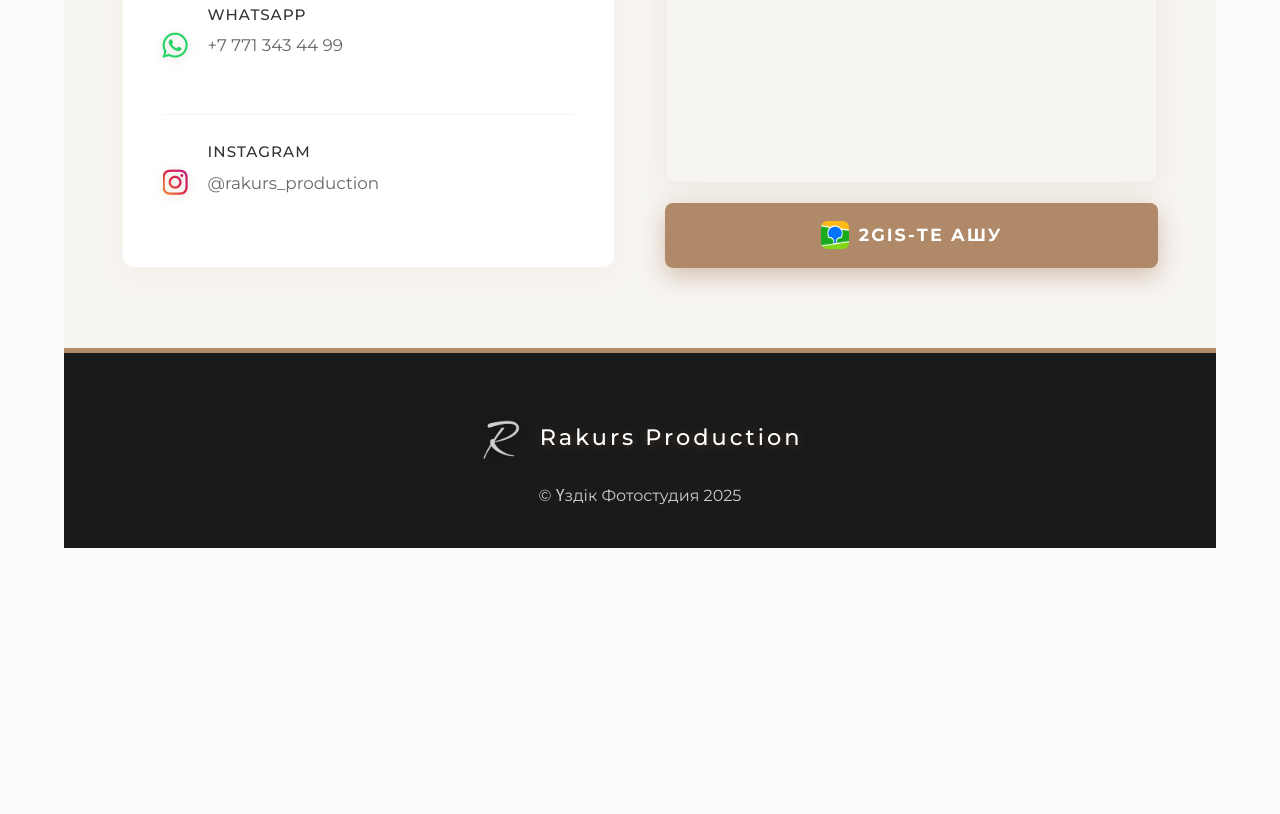
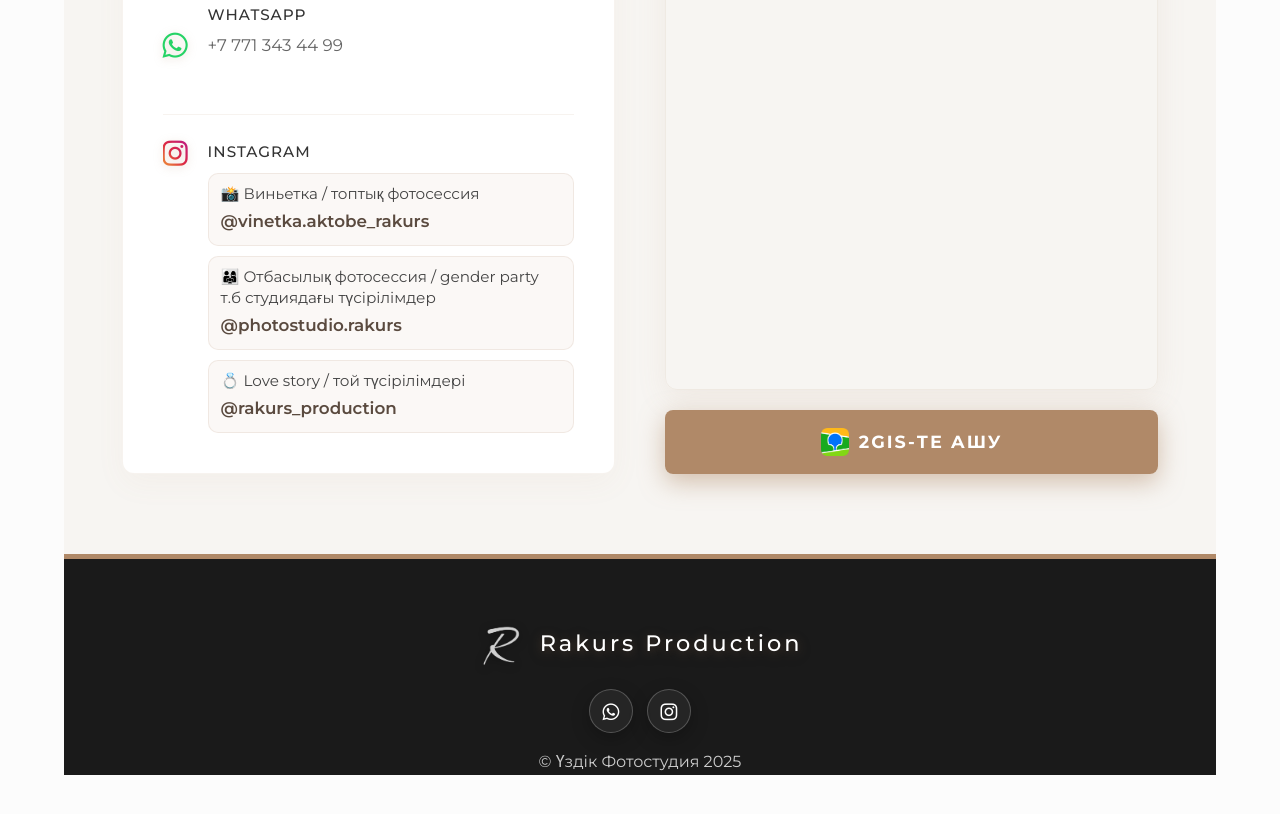
Before and after one commit to tynyshtykbektai1-ship-it/rakursproduction, a plain HTML site: page index.html in a window 1280 px wide. Shown: the part 6875-7689 px from the top of the page. Before the commit the page ends 7503 px from the top, so only its background shows below. Drawn offline with nearby package versions, Linux system fonts and the light colour scheme.

Commit message:
vinetta version

```diff
--- a/css/style.css
+++ b/css/style.css
@@ -129,17 +129,36 @@ body {
 /* Burger Menu for Mobile */
 .burger {
     display: none;
+    align-items: center;
+    gap: 10px;
+    width: auto;
+    height: auto;
+    padding: 8px 12px;
+    background: transparent;
+    border: 1px solid rgba(176, 137, 104, 0.25);
+    border-radius: 999px;
+    cursor: pointer;
+    z-index: 101;
+}
+
+.burger-label {
+    display: none;
+    font-size: 0.78rem;
+    font-weight: 600;
+    letter-spacing: 0.08em;
+    text-transform: uppercase;
+    color: var(--text-color);
+}
+
+.burger-lines {
+    width: 30px;
+    height: 20px;
+    display: flex;
     flex-direction: column;
     justify-content: space-between;
-    width: 30px;
-    height: 20px;
-    background: transparent;
-    border: none;
-    cursor: pointer;
-    z-index: 101;
-}
-
-.burger span {
+}
+
+.burger-lines span {
     width: 100%;
     height: 2px;
     background-color: var(--text-color);
@@ -355,10 +374,16 @@ body {
         font-size: 1.5rem;
     }
 
-    .burger { display: flex; }
-    .burger.active span:nth-child(1) { transform: translateY(9px) rotate(45deg); }
-    .burger.active span:nth-child(2) { opacity: 0; }
-    .burger.active span:nth-child(3) { transform: translateY(-9px) rotate(-45deg); }
+    .burger {
+        display: inline-flex;
+        background: rgba(255, 255, 255, 0.78);
+        backdrop-filter: blur(8px);
+        box-shadow: 0 8px 18px rgba(0, 0, 0, 0.08);
+    }
+    .burger-label { display: inline-block; }
+    .burger.active .burger-lines span:nth-child(1) { transform: translateY(9px) rotate(45deg); }
+    .burger.active .burger-lines span:nth-child(2) { opacity: 0; }
+    .burger.active .burger-lines span:nth-child(3) { transform: translateY(-9px) rotate(-45deg); }
 }
 
 /* Base Utility Classes */
@@ -1322,6 +1347,36 @@ body {
 .contact-item p, .contact-item a { color: #666; text-decoration: none; transition: var(--transition); font-size: 1.05rem; }
 .contact-item a:hover { color: var(--accent-color); text-shadow: 0 0 8px rgba(176, 137, 104, 0.4); }
 
+.contact-item-instagram {
+    align-items: flex-start;
+}
+
+.instagram-links-list {
+    display: grid;
+    gap: 10px;
+    margin-top: 8px;
+}
+
+.instagram-links-item {
+    background: rgba(176, 137, 104, 0.06);
+    border: 1px solid rgba(176, 137, 104, 0.14);
+    border-radius: 10px;
+    padding: 10px 12px;
+    display: grid;
+    gap: 4px;
+}
+
+.instagram-links-label {
+    color: #444;
+    font-size: 0.95rem;
+    line-height: 1.35;
+}
+
+.instagram-links-item a {
+    font-weight: 600;
+    color: #5a4a3f;
+}
+
 .btn-glow {
     box-shadow: 0 8px 25px rgba(176, 137, 104, 0.5);
     transition: all 0.4s ease;
@@ -1354,9 +1409,14 @@ body {
 .footer {
     background: #1a1a1a;
     color: #ccc;
-    padding: 60px 0 40px;
+    padding: 60px 0 0;
     text-align: center;
     border-top: 5px solid var(--accent-color);
+}
+
+.footer-content {
+    margin-bottom: 0;
+    padding-bottom: 0;
 }
 .footer-logo {
     display: flex;
@@ -1374,6 +1434,43 @@ body {
     text-shadow: 0 2px 10px rgba(176, 137, 104, 0.4);
 }
 .footer-logo-img { height: 50px; width: auto; filter: brightness(0) invert(1); opacity: 0.8; }
+
+.footer-social {
+    display: flex;
+    justify-content: center;
+    align-items: center;
+    gap: 14px;
+    margin: 12px 0 16px;
+}
+
+.footer-social-link {
+    width: 44px;
+    height: 44px;
+    border-radius: 50%;
+    display: inline-flex;
+    align-items: center;
+    justify-content: center;
+    color: #fff;
+    text-decoration: none;
+    border: 1px solid rgba(255, 255, 255, 0.22);
+    background: rgba(255, 255, 255, 0.05);
+    box-shadow: 0 6px 18px rgba(0, 0, 0, 0.25);
+    transition: transform 0.25s ease, box-shadow 0.25s ease, border-color 0.25s ease;
+}
+
+.footer-social-link i {
+    font-size: 1.2rem;
+}
+
+.footer-social-link:hover {
+    transform: translateY(-2px);
+    border-color: rgba(176, 137, 104, 0.75);
+    box-shadow: 0 10px 22px rgba(176, 137, 104, 0.26);
+}
+
+.footer-content p {
+    margin-bottom: 0;
+}
 
 /* Vignette Clickable Card */
 .clickable-service {
--- a/index.html
+++ b/index.html
@@ -34,10 +34,13 @@
                     <li><a href="#contacts">Байланыс</a></li>
                 </ul>
             </nav>
-            <button class="burger" aria-label="Menu">
-                <span></span>
-                <span></span>
-                <span></span>
+            <button class="burger" aria-label="Открыть меню" aria-expanded="false">
+                <span class="burger-label">Меню</span>
+                <span class="burger-lines" aria-hidden="true">
+                    <span></span>
+                    <span></span>
+                    <span></span>
+                </span>
             </button>
         </div>
     </header>
@@ -392,13 +395,26 @@
                             </div>
                         </div>
 
-                        <div class="contact-item">
-                            <a href="https://www.instagram.com/rakurs_production?utm_source=ig_web_button_share_sheet&igsh=ZDNlZDc0MzIxNw==" target="_blank" class="contact-icon-link instagram-icon">
+                        <div class="contact-item contact-item-instagram">
+                            <a href="https://www.instagram.com/vinetka.aktobe_rakurs?igsh=czYyMWZvamx6Znhs" target="_blank" class="contact-icon-link instagram-icon">
                                 <i class="fa-brands fa-instagram"></i>
                             </a>
                             <div>
                                 <h4>Instagram</h4>
-                                <p><a href="https://www.instagram.com/rakurs_production?utm_source=ig_web_button_share_sheet&igsh=ZDNlZDc0MzIxNw==" target="_blank">@rakurs_production</a></p>
+                                <div class="instagram-links-list">
+                                    <div class="instagram-links-item">
+                                        <span class="instagram-links-label">📸 Виньетка / топтық фотосессия</span>
+                                        <a href="https://www.instagram.com/vinetka.aktobe_rakurs?igsh=czYyMWZvamx6Znhs" target="_blank">@vinetka.aktobe_rakurs</a>
+                                    </div>
+                                    <div class="instagram-links-item">
+                                        <span class="instagram-links-label">👨‍👩‍👧 Отбасылық фотосессия / gender party т.б студиядағы түсірілімдер</span>
+                                        <a href="https://www.instagram.com/photostudio.rakurs?igsh=M21reW9pa2xxdWpn" target="_blank">@photostudio.rakurs</a>
+                                    </div>
+                                    <div class="instagram-links-item">
+                                        <span class="instagram-links-label">💍 Love story / той түсірілімдері</span>
+                                        <a href="https://www.instagram.com/rakurs_production?igsh=Y2VkbnRlMWhyeHJo" target="_blank">@rakurs_production</a>
+                                    </div>
+                                </div>
                             </div>
                         </div>
                     </div>
@@ -1241,6 +1257,28 @@
                         <img src="img/logo.png" alt="Rakurs" class="footer-logo-img">
                         <span class="footer-logo-text">Rakurs Production</span>
                     </div>
+                    <div class="footer-social" aria-label="Әлеуметтік желілер">
+                        <a
+                            class="footer-social-link"
+                            href="https://wa.me/77713434499"
+                            target="_blank"
+                            rel="noopener noreferrer"
+                            aria-label="WhatsApp"
+                            title="WhatsApp"
+                        >
+                            <i class="fa-brands fa-whatsapp"></i>
+                        </a>
+                        <a
+                            class="footer-social-link"
+                            href="https://www.instagram.com/rakurs_production?igsh=Y2VkbnRlMWhyeHJo"
+                            target="_blank"
+                            rel="noopener noreferrer"
+                            aria-label="Instagram"
+                            title="Instagram"
+                        >
+                            <i class="fa-brands fa-instagram"></i>
+                        </a>
+                    </div>
                     <p>&copy; Үздік Фотостудия 2025</p>
                 </div>
             </div>
--- a/js/script.js
+++ b/js/script.js
@@ -9,6 +9,15 @@ document.addEventListener('DOMContentLoaded', () => {
         burger.classList.toggle('active');
         nav.classList.toggle('active');
         document.body.classList.toggle('no-scroll');
+
+        const isOpen = nav.classList.contains('active');
+        burger.setAttribute('aria-expanded', String(isOpen));
+        burger.setAttribute('aria-label', isOpen ? 'Закрыть меню' : 'Открыть меню');
+
+        const burgerLabel = burger.querySelector('.burger-label');
+        if (burgerLabel) {
+            burgerLabel.textContent = isOpen ? 'Жабу' : 'Меню';
+        }
     });
 
     // Close menu when clicking a link
@@ -19,6 +28,13 @@ document.addEventListener('DOMContentLoaded', () => {
                 burger.classList.remove('active');
                 nav.classList.remove('active');
                 document.body.classList.remove('no-scroll');
+                burger.setAttribute('aria-expanded', 'false');
+                burger.setAttribute('aria-label', 'Открыть меню');
+
+                const burgerLabel = burger.querySelector('.burger-label');
+                if (burgerLabel) {
+                    burgerLabel.textContent = 'Меню';
+                }
             }
         });
     });
@@ -72,8 +88,7 @@ document.addEventListener('DOMContentLoaded', () => {
             'img/ciclo3.jpg',
             'img/ciclo4.jpg',
             'img/ciclo2.jpeg',
-            'img/ciclo1.PNG',
-            'img/location1-5.jpg'
+            'img/ciclo1.PNG'  //больше нет
         ],
         // Локация 2: JET залы
         '2': [
```
